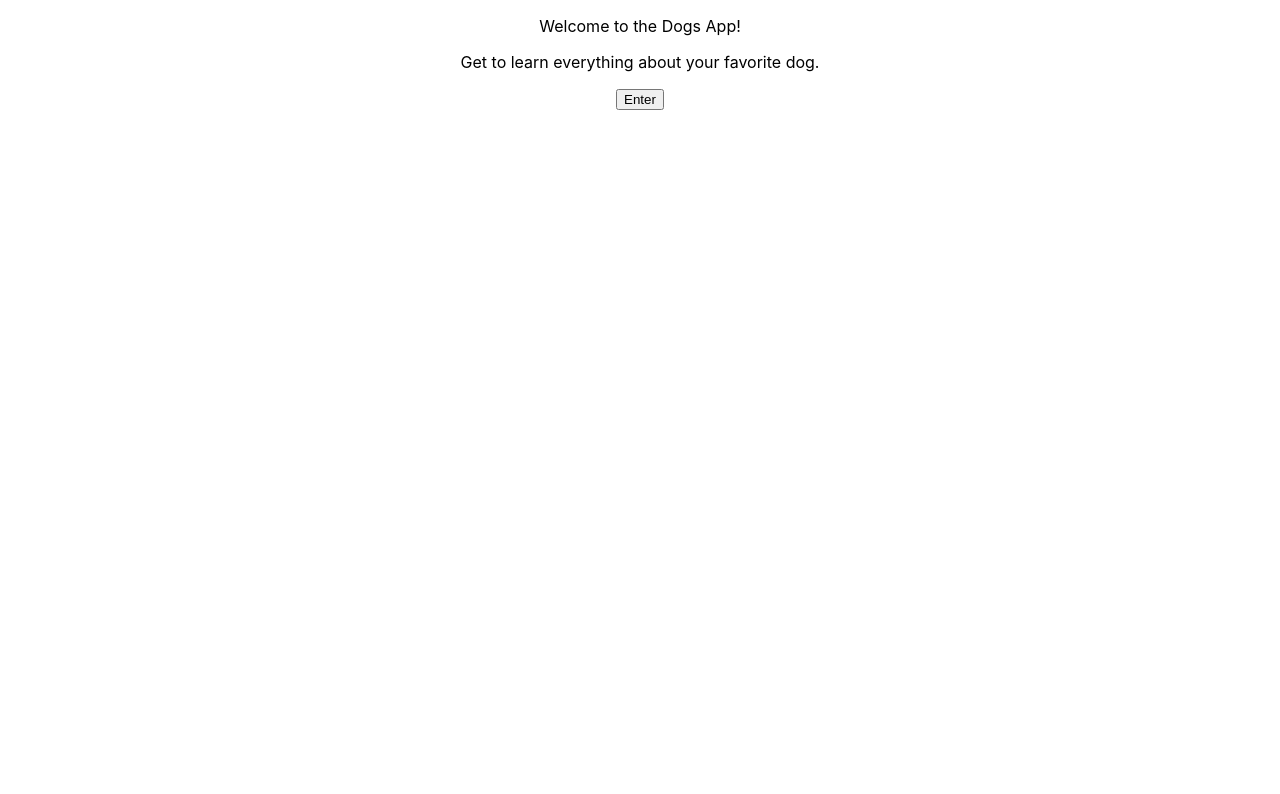
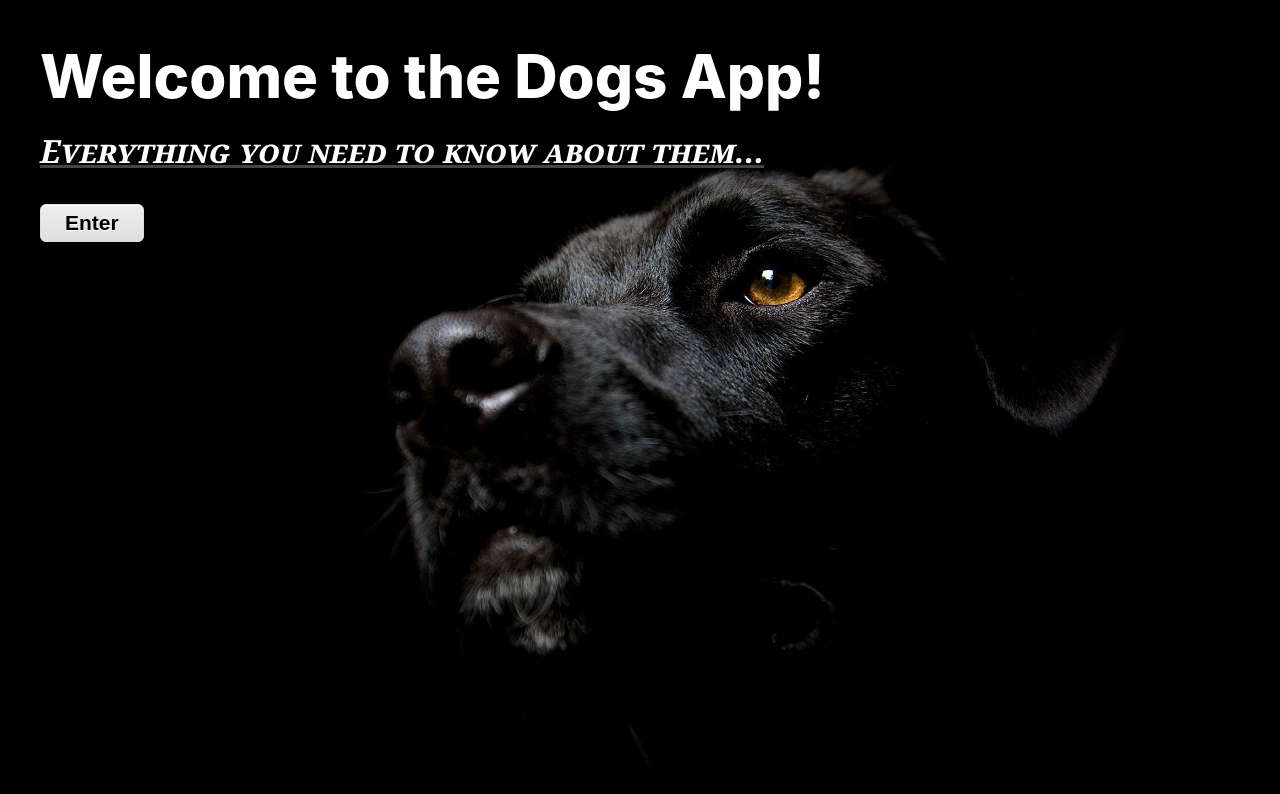
Before and after one commit to pablogomila/PI-Dogs-FT14a, a React (Create React App) app in the folder client/: page / in a window 1280 px wide. Shown: the top 794 px of the page. Built offline with nearby package versions, Linux system fonts and the light colour scheme.

Commit message:
modified index css

```diff
--- a/client/src/views/Index/Index.js
+++ b/client/src/views/Index/Index.js
@@ -8,7 +8,7 @@ function Index() {
         <div className={style.index}>
             <div className={style.message}>
                 <p className={style.title}>Welcome to the Dogs App!</p>
-                <p className={style.text}>Get to learn everything about your favorite dog.</p>
+                <p className={style.text}>Everything you need to know about them...</p>
                 <button className={style.button} onClick={() => history.push('/home')}>Enter</button>
             </div>
         </div>
--- a/client/src/views/Index/Index.module.css
+++ b/client/src/views/Index/Index.module.css
@@ -0,0 +1,58 @@
+.index {
+  background-image: url('./background.jpg');
+  height: 100vh;
+  background-size: cover;
+  background-position: center;
+  display: flex;
+  justify-content: flex-start;
+  align-items: flex-start;
+  padding: 40px;
+}
+
+.text {
+  font-family: Georgia, serif;
+  font-size: 32px;
+  color: #ffffff;
+  font-weight: 700;
+  text-decoration: underline solid rgb(68, 68, 68);
+  font-style: italic;
+  font-variant: small-caps;
+}
+
+.title {
+  font-family: inherit;
+  font-weight: 800;
+  font-size: 60px;
+  margin: 0;
+  margin-bottom: -15px;
+}
+
+.button {
+	box-shadow:inset 0px 1px 0px 0px #ffffff;
+	background:linear-gradient(to bottom, #ededed 5%, #dfdfdf 100%);
+	background-color:#ededed;
+	border-radius:6px;
+	border:1px solid #dcdcdc;
+	display:inline-block;
+	cursor:pointer;
+	color:#000000;
+	font-family:Arial;
+	font-size:21px;
+	font-weight:bold;
+	padding:6px 24px;
+	text-decoration:none;
+	text-shadow:0px 1px 0px #ffffff;
+}
+.button:hover {
+	background:linear-gradient(to bottom, #dfdfdf 5%, #ededed 100%);
+	background-color:#dfdfdf;
+}
+
+.message {
+  color: rgb(255, 255, 255);
+  display: flex;
+  flex-direction: column;
+  /* line-height: 40px; */
+  margin-right: 240px;
+  align-items: flex-start;
+}
```
Also changed, not shown: client/src/views/Index/background.jpg (added).
